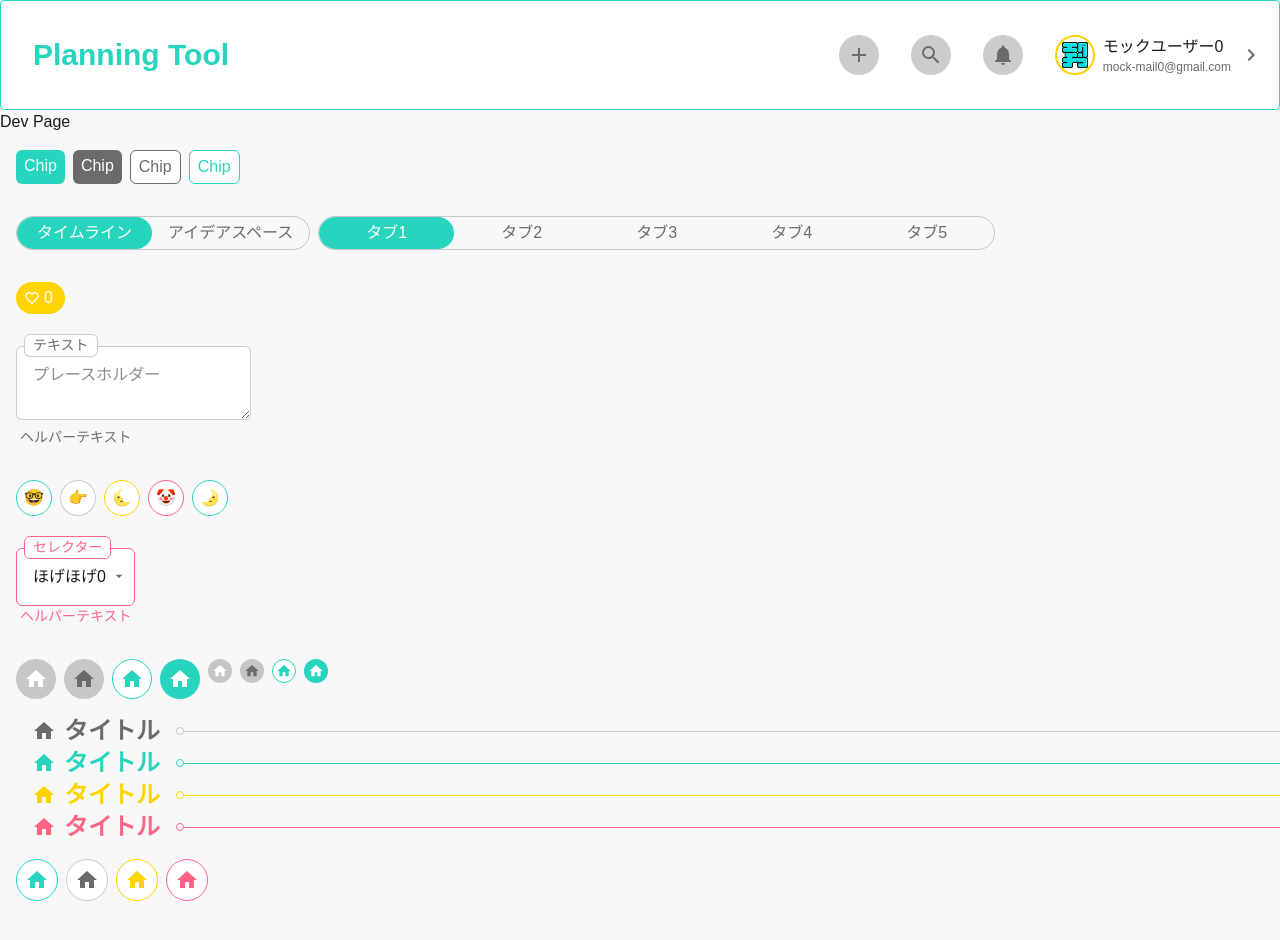
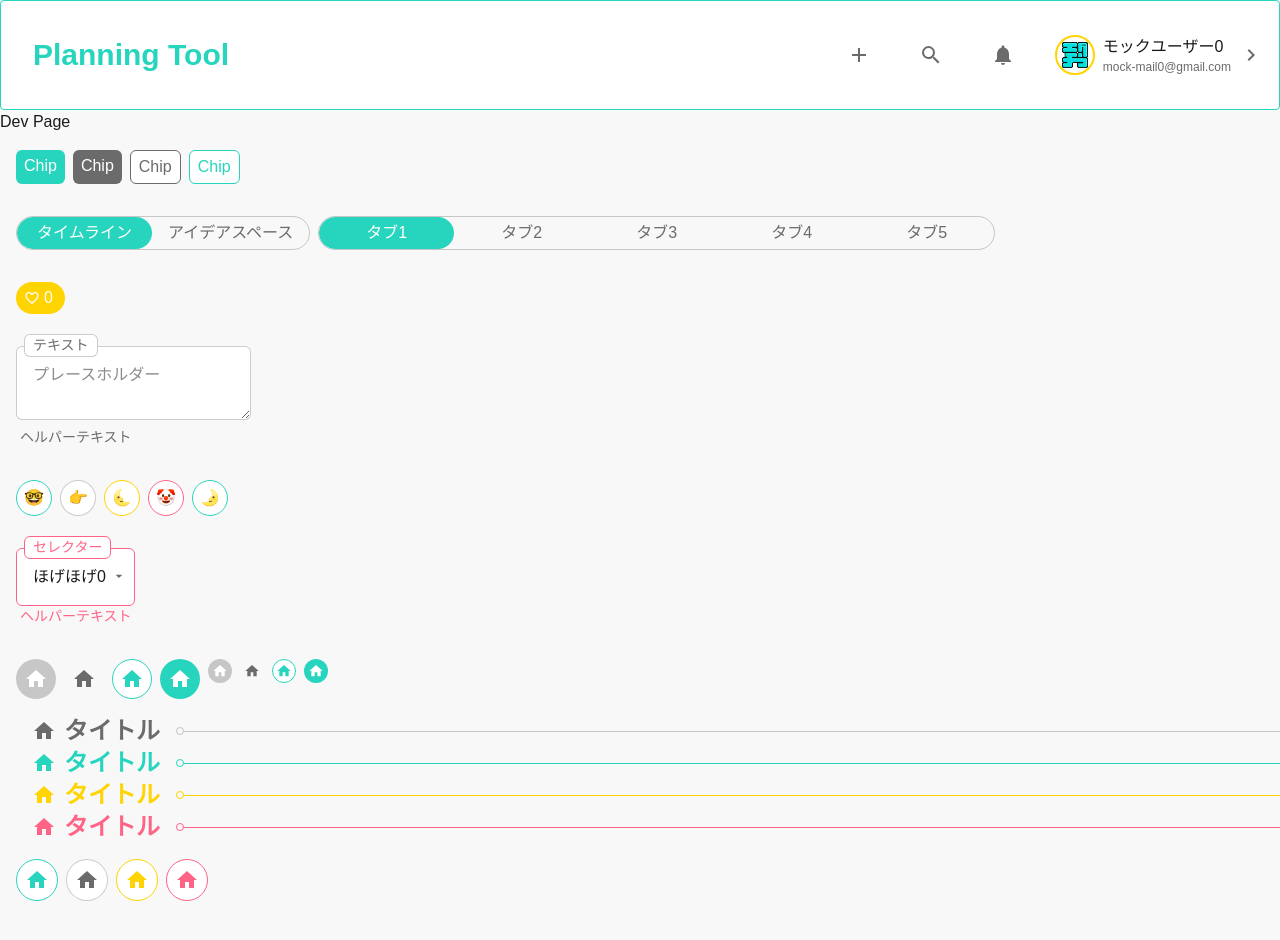
Before and after one commit to SOTA-swp/frontend, a Next.js app: page /dev in a window 1280 px wide. Shown: the top 940 px of the page. Built offline with nearby package versions, Linux system fonts and the light colour scheme.

Commit message:
hover した時のみbg反応

```diff
--- a/components/IconButton.tsx
+++ b/components/IconButton.tsx
@@ -10,7 +10,7 @@ const iconButtonStyles = cva(
       variant: {
         contain: "text-paper",
         outline: "border bg-paper",
-        iconOnly: "text-text-secondary bg-shadow",
+        iconOnly: "text-text-secondary hover:bg-shadow",
       },
       size: {
         xs: "h-6 text-[1rem]",
```
